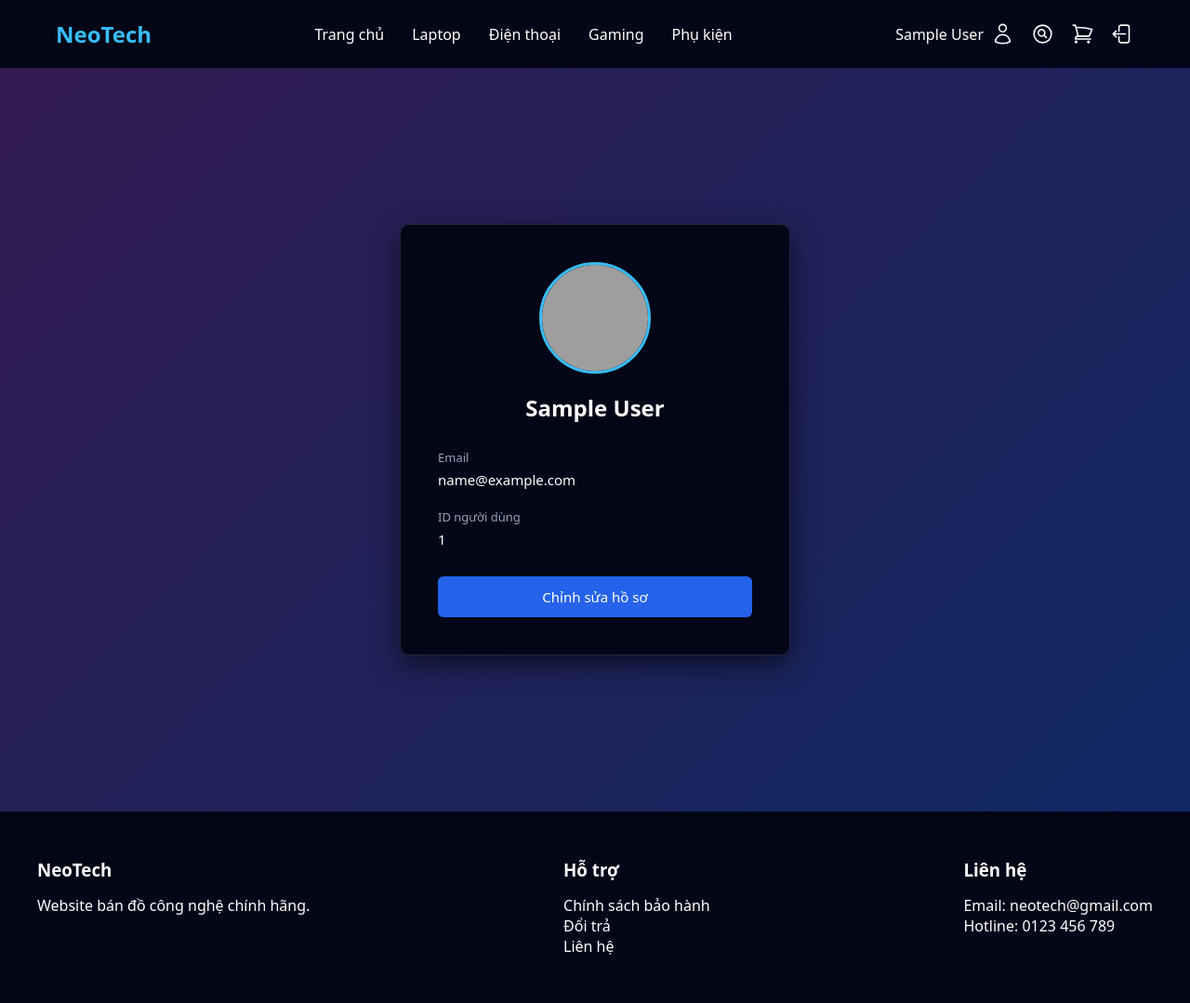
After one commit to HoanNghi16/NXHK_web, a PHP site: page /user/profile.php in a window 1280 px wide. The commit adds this page. Shown: the whole page at 93% size. Run offline with PHP 8.4, Linux system fonts and the light colour scheme; the visitor is signed in with stand-in values (Sample User, id 1); grey boxes are pictures that could not be loaded.

Commit message:
upgrade xampp

```diff
--- a/layout/layout.php
+++ b/layout/layout.php
@@ -1,11 +1,17 @@
 <?php
     class Layout {
+
+        private function formatName(){
+            if (isset($_SESSION['user_name'])){
+                $name = explode( ' ',$_SESSION['user_name']);
+                return $name[0]." ".$name[count($name)-1]." ";
+            }
+            return "";
+        }
+
         public function getHeader(){
-            if (isset($_SESSION['user_id'])){
-                $this->getUserHeader();
-                return;
-            }
-            echo '
+            $buttons = $this->getUserButtons();
+            return '
             <style>
                 header{
                     position:sticky;
@@ -27,12 +33,19 @@
                     align-items:center;
                     gap:18px;
                 }
-
+                .user-name{
+                    margin-right:8px;
+                }
                 .nav-icon{
+                    text-decoration:none;
+                    color: white;
                     display:flex;
                     align-items:center;
                     justify-content:center;
                     cursor:pointer;
+                    background: none;
+                    outline: none;
+                    border: none;
                 }
 
                 .nav-icon svg{
@@ -50,6 +63,7 @@
                     font-size:24px;
                     font-weight:700;
                     color:#38bdf8;
+                    text-decoration:none;
                 }
 
                 .menu{
@@ -72,7 +86,7 @@
             <header>
                 <div class="navbar">
 
-                    <div class="logo">NeoTech</div>
+                    <a class="logo" href="/nxhk_web/home.php">NeoTech</a>
 
                     <ul class="menu">
                         <li><a href="#">Trang chủ</a></li>
@@ -80,14 +94,49 @@
                         <li><a href="#">Điện thoại</a></li>
                         <li><a href="#">Gaming</a></li>
                         <li><a href="#">Phụ kiện</a></li>
-                    </ul>
+                    </ul>'.$buttons.'
+                </div>
 
-                    <div class="nav-icons">
+            </header>
+            ';
+        }
+
+        public function getUserButtons(){
+            if (isset($_SESSION['user_id'])){
+                return '<div class="nav-icons">
+                        <a class="nav-icon" href="/nxhk_web/user/profile.php">
+                            <span class="user-name">
+                            '.$this->formatName().'
+                            </span>
+                            <svg xmlns="http://www.w3.org/2000/svg" fill="none" viewBox="0 0 24 24" stroke-width="1.5" stroke="currentColor" class="size-6">
+                                <path stroke-linecap="round" stroke-linejoin="round" d="M15.75 6a3.75 3.75 0 1 1-7.5 0 3.75 3.75 0 0 1 7.5 0ZM4.501 20.118a7.5 7.5 0 0 1 14.998 0A17.933 17.933 0 0 1 12 21.75c-2.676 0-5.216-.584-7.499-1.632Z" />
+                            </svg>
+                        </a>
+                            <button class="nav-icon" name="search">
+                                <svg xmlns="http://www.w3.org/2000/svg" fill="none" viewBox="0 0 24 24" stroke-width="1.5" stroke="currentColor" class="size-6">
+                                    <path stroke-linecap="round" stroke-linejoin="round" d="m15.75 15.75-2.489-2.489m0 0a3.375 3.375 0 1 0-4.773-4.773 3.375 3.375 0 0 0 4.774 4.774ZM21 12a9 9 0 1 1-18 0 9 9 0 0 1 18 0Z" />
+                                </svg>
+                            </button>
+                            <button class="nav-icon" name="cart">
+                                <svg xmlns="http://www.w3.org/2000/svg" fill="none" viewBox="0 0 24 24" stroke-width="1.5" stroke="currentColor" class="size-6">
+                                    <path stroke-linecap="round" stroke-linejoin="round" d="M2.25 3h1.386c.51 0 .955.343 1.087.835l.383 1.437M7.5 14.25a3 3 0 0 0-3 3h15.75m-12.75-3h11.218c1.121-2.3 2.1-4.684 2.924-7.138a60.114 60.114 0 0 0-16.536-1.84M7.5 14.25 5.106 5.272M6 20.25a.75.75 0 1 1-1.5 0 .75.75 0 0 1 1.5 0Zm12.75 0a.75.75 0 1 1-1.5 0 .75.75 0 0 1 1.5 0Z" />
+                                </svg>
+                            </button>
+                        <form method="POST" name="navAction" action="/nxhk_web/controllers/user/userControl.php">
+                            <button class="nav-icon" name="logout" value="logout">
+                                <svg xmlns="http://www.w3.org/2000/svg" fill="none" viewBox="0 0 24 24" stroke-width="1.5" stroke="currentColor" class="size-6">
+                                    <path stroke-linecap="round" stroke-linejoin="round" d="M8.25 9V5.25A2.25 2.25 0 0 1 10.5 3h6a2.25 2.25 0 0 1 2.25 2.25v13.5A2.25 2.25 0 0 1 16.5 21h-6a2.25 2.25 0 0 1-2.25-2.25V15m-3 0-3-3m0 0 3-3m-3 3H15" />
+                                </svg>
+                            </button>
+                        </form>
+                    </div>
+            ';
+            }else{
+                return '<div class="nav-icons">
                         <a class="nav-icon" href="/nxhk_web/user/register.php">
                             <svg xmlns="http://www.w3.org/2000/svg" fill="none" viewBox="0 0 24 24" stroke-width="1.5" stroke="currentColor" class="size-6">
                                 <path stroke-linecap="round" stroke-linejoin="round" d="M18 7.5v3m0 0v3m0-3h3m-3 0h-3m-2.25-4.125a3.375 3.375 0 1 1-6.75 0 3.375 3.375 0 0 1 6.75 0ZM3 19.235v-.11a6.375 6.375 0 0 1 12.75 0v.109A12.318 12.318 0 0 1 9.374 21c-2.331 0-4.512-.645-6.374-1.766Z" />
                             </svg>
-
                         </a>
                         <span class="nav-icon">
                             <svg xmlns="http://www.w3.org/2000/svg" fill="none" viewBox="0 0 24 24" stroke-width="1.5" stroke="currentColor" class="size-6">
@@ -95,55 +144,13 @@
                             </svg>
                         </span>
                     </div>
+            ';
+            }
 
-                </div>
-
-            </header>
-            ';
-        }
-
-        public function getUserHeader(){
-            echo '
-            <header>
-                <div class="navbar">
-
-                    <div class="logo">NeoTech</div>
-
-                    <ul class="menu">
-                        <li><a href="#">Trang chủ</a></li>
-                        <li><a href="#">Laptop</a></li>
-                        <li><a href="#">Điện thoại</a></li>
-                        <li><a href="#">Gaming</a></li>
-                        <li><a href="#">Phụ kiện</a></li>
-                    </ul>
-
-                    <div class="nav-icons">
-                        <a class="nav-icon" href="/nxhk_web/user/register.php">
-                            <svg xmlns="http://www.w3.org/2000/svg" fill="none" viewBox="0 0 24 24" stroke-width="1.5" stroke="currentColor" class="size-6">
-                                <path stroke-linecap="round" stroke-linejoin="round" d="M18 7.5v3m0 0v3m0-3h3m-3 0h-3m-2.25-4.125a3.375 3.375 0 1 1-6.75 0 3.375 3.375 0 0 1 6.75 0ZM3 19.235v-.11a6.375 6.375 0 0 1 12.75 0v.109A12.318 12.318 0 0 1 9.374 21c-2.331 0-4.512-.645-6.374-1.766Z" />
-                            </svg>
-
-                        </a>
-                        <span class="nav-icon">
-                            <svg xmlns="http://www.w3.org/2000/svg" fill="none" viewBox="0 0 24 24" stroke-width="1.5" stroke="currentColor" class="size-6">
-                                <path stroke-linecap="round" stroke-linejoin="round" d="m15.75 15.75-2.489-2.489m0 0a3.375 3.375 0 1 0-4.773-4.773 3.375 3.375 0 0 0 4.774 4.774ZM21 12a9 9 0 1 1-18 0 9 9 0 0 1 18 0Z" />
-                            </svg>
-                        </span>
-                        <span class="nav-icon">
-                            <svg xmlns="http://www.w3.org/2000/svg" fill="none" viewBox="0 0 24 24" stroke-width="1.5" stroke="currentColor" class="size-6">
-                                <path stroke-linecap="round" stroke-linejoin="round" d="M2.25 3h1.386c.51 0 .955.343 1.087.835l.383 1.437M7.5 14.25a3 3 0 0 0-3 3h15.75m-12.75-3h11.218c1.121-2.3 2.1-4.684 2.924-7.138a60.114 60.114 0 0 0-16.536-1.84M7.5 14.25 5.106 5.272M6 20.25a.75.75 0 1 1-1.5 0 .75.75 0 0 1 1.5 0Zm12.75 0a.75.75 0 1 1-1.5 0 .75.75 0 0 1 1.5 0Z" />
-                            </svg>
-                        </span>
-                    </div>
-
-                </div>
-
-            </header>
-            ';
         }
 
         public function getFooter(){
-            echo '
+            return '
             <style>
                 footer{
                     color:white;
--- a/style/login.css
+++ b/style/login.css
@@ -7,11 +7,11 @@
 }
 .login-container{
     background-image: linear-gradient(135deg, #331d4e, #0f2c6d);
-    height: 80dvh;
+    height: 100dvh;
     display:flex;
     align-items:center;
     justify-content:center;
-    padding:40px;
+    padding:100px;
 }
 
 .login-card{
--- /dev/null
+++ b/style/profile.css
@@ -0,0 +1,80 @@
+*{
+    margin:0;
+    padding:0;
+    box-sizing:border-box;
+    font-family: system-ui;
+}
+
+.profile-container{
+    min-height:100vh;
+    background: linear-gradient(135deg,#331b52,#102963);
+    display:flex;
+    align-items:center;
+    justify-content:center;
+    padding:40px;
+}
+
+.profile-card{
+    width:420px;
+    background:#020617;
+    border:1px solid #1e293b;
+    border-radius:10px;
+    padding:40px;
+    text-align:center;
+    color:white;
+    box-shadow:0 10px 30px rgba(0,0,0,0.6);
+}
+
+.profile-avatar{
+    width:120px;
+    height:120px;
+    margin:auto;
+    margin-bottom:20px;
+}
+
+.profile-avatar img{
+    width:100%;
+    height:100%;
+    border-radius:50%;
+    object-fit:cover;
+    border:3px solid #38bdf8;
+}
+
+.profile-name{
+    margin-bottom:25px;
+}
+
+.profile-info{
+    text-align:left;
+    margin-bottom:30px;
+}
+
+.info-item{
+    margin-bottom:18px;
+}
+
+.info-item label{
+    font-size:13px;
+    color:#94a3b8;
+}
+
+.info-item p{
+    margin-top:4px;
+    font-size:15px;
+}
+
+.edit-btn{
+    width:100%;
+    padding:12px;
+    border:none;
+    border-radius:6px;
+    background:#2563eb;
+    color:white;
+    font-size:15px;
+    cursor:pointer;
+    transition:.25s;
+}
+
+.edit-btn:hover{
+    background:#1d4ed8;
+}
--- /dev/null
+++ b/user/profile.php
@@ -0,0 +1,63 @@
+<?php
+session_start();
+include("../layout/layout.php");
+
+$layout = new Layout();
+
+if(!isset($_SESSION['user_id'])){
+    header("Location: login.php");
+    exit();
+}
+?>
+
+<!DOCTYPE html>
+<html lang="en">
+<head>
+<meta charset="UTF-8">
+<meta name="viewport" content="width=device-width, initial-scale=1.0">
+<title>Hồ sơ cá nhân</title>
+<link rel="stylesheet" href="../style/profile.css">
+</head>
+
+<body>
+
+<?php echo $layout->getHeader(); ?>
+
+<div class="profile-container">
+
+    <div class="profile-card">
+
+        <div class="profile-avatar">
+            <img src="../assets/default-avatar.png">
+        </div>
+
+        <h2 class="profile-name">
+            <?php echo $_SESSION['user_name'] ?? "User"; ?>
+        </h2>
+
+        <div class="profile-info">
+
+            <div class="info-item">
+                <label>Email</label>
+                <p><?php echo $_SESSION['user_email'] ?? "example@gmail.com"; ?></p>
+            </div>
+
+            <div class="info-item">
+                <label>ID người dùng</label>
+                <p><?php echo $_SESSION['user_id']; ?></p>
+            </div>
+
+        </div>
+
+        <button class="edit-btn">
+            Chỉnh sửa hồ sơ
+        </button>
+
+    </div>
+
+</div>
+
+<?php echo $layout->getFooter(); ?>
+
+</body>
+</html>
```
Also changed, not shown: controllers/user/userControl.php (+14 -0 lines), home.php (+7 -3 lines), services/user/userService.php (+7 -6 lines), user/login.php (+7 -2 lines), user/register.php (+9 -2 lines).
